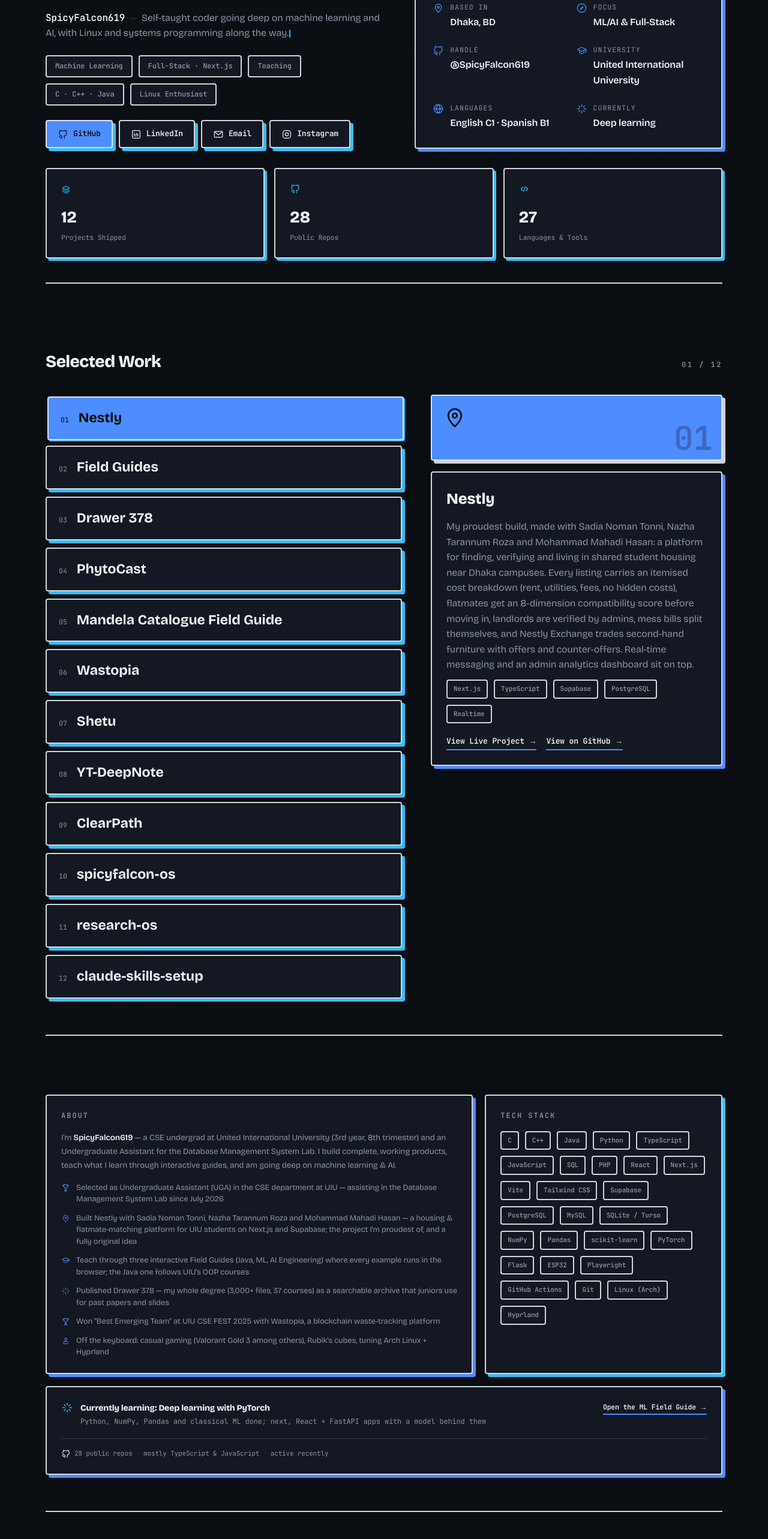
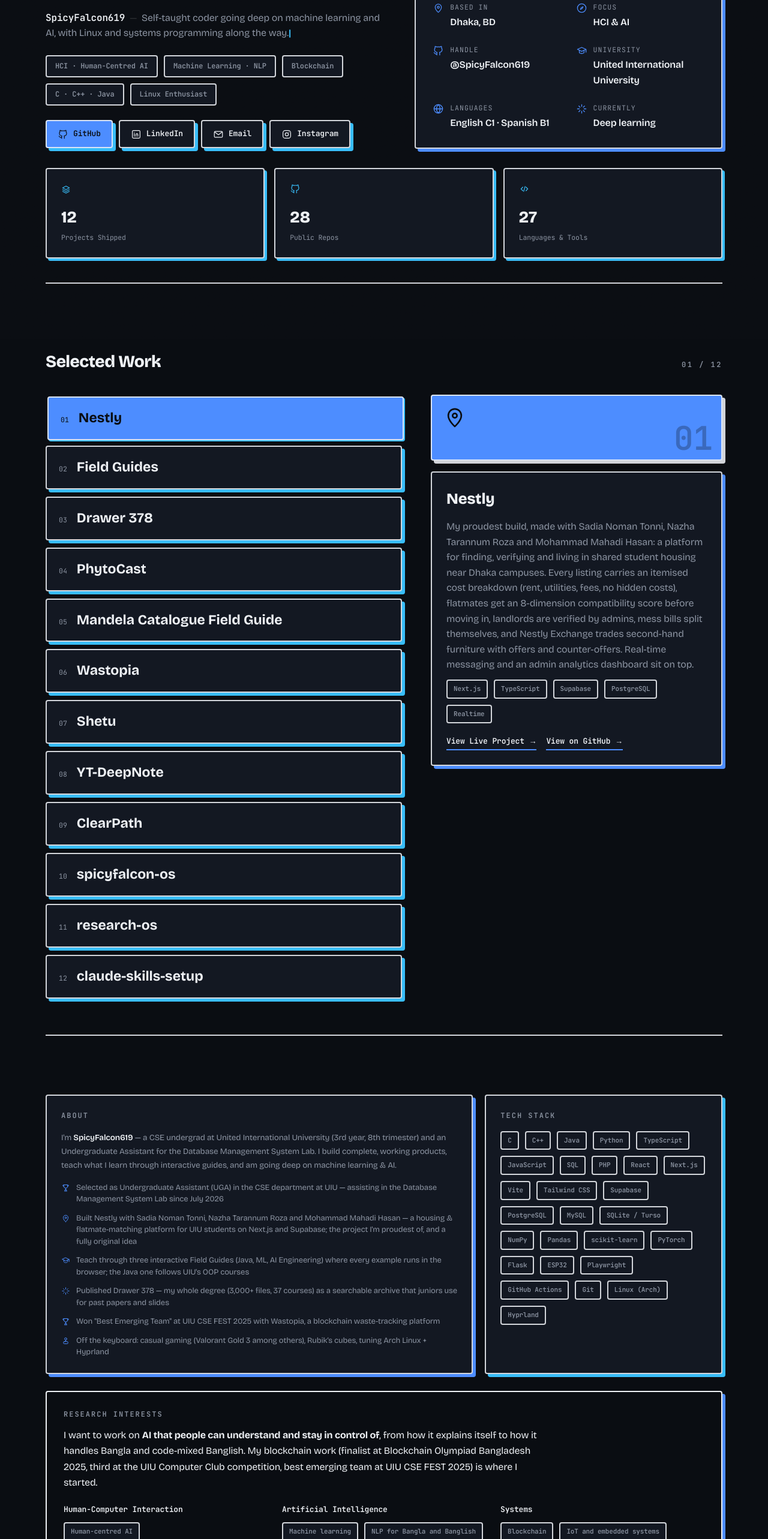
Before and after one commit to SpicyFalcon619/My-Portfolio, a Next.js app: page / in a window 1280 px wide. Shown: the part 234-2800 px from the top of the page at 60% size. Built offline with nearby package versions, Linux system fonts and the light colour scheme; no server answers.

Commit message:
Add research interests: a profile section, hero tags and updated metadata

```diff
--- a/src/app/globals.css
+++ b/src/app/globals.css
@@ -371,6 +371,15 @@ section:not(:first-of-type)::before {
   box-shadow: 5px 5px 0 0 var(--accent);
 }
 .info-panel-v3:nth-of-type(2) { box-shadow: 5px 5px 0 0 var(--accent-2); }
+.interests-panel {
+  margin-top: 28px; padding: 28px; border: 2px solid var(--fg); border-radius: var(--radius);
+  background: var(--bg-card, transparent); box-shadow: 5px 5px 0 0 var(--accent);
+}
+.interests-panel .panel-title { margin-bottom: 12px; }
+.interests-lead { margin: 0 0 22px; max-width: 78ch; line-height: 1.65; color: var(--fg); }
+.interest-grid { display: grid; grid-template-columns: repeat(3, minmax(0, 1fr)); gap: 24px; }
+.interest-group h4 { margin: 0 0 10px; font-family: var(--font-mono); font-size: 13px; font-weight: 700; color: var(--fg); }
+@media (max-width: 900px) { .interest-grid { grid-template-columns: 1fr; } }
 .panel-title { font-family: var(--font-mono); font-size: 12px; text-transform: uppercase; letter-spacing: 2px; color: var(--muted); margin-bottom: 16px; }
 
 .about-p { font-size: 13.5px; color: var(--muted); line-height: 1.7; margin-bottom: 16px; }
--- a/src/app/layout.tsx
+++ b/src/app/layout.tsx
@@ -20,7 +20,7 @@ const jetbrainsMono = JetBrains_Mono({
 export const metadata: Metadata = {
   metadataBase: new URL('https://spicyfalcon619.github.io'),
   title: 'Ahmad Maruf Hossain - Portfolio',
-  description: 'CSE undergrad at UIU and DBMS Lab assistant. Builder of Nestly, the Field Guides and Drawer 378; going deep on machine learning and AI.',
+  description: 'CSE undergrad at UIU and DBMS Lab assistant. Blockchain competition finalist; research interests in human-centred AI, HCI and NLP.',
   openGraph: {
     title: 'Ahmad Maruf Hossain (SpicyFalcon619)',
     description: 'CSE undergrad at UIU. Nestly, interactive Field Guides, Drawer 378, and a path into ML and AI.',
--- a/src/components/Hero.tsx
+++ b/src/components/Hero.tsx
@@ -36,9 +36,9 @@ export default function Hero({ githubStats }: { githubStats: GitHubStats }) {
           </p>
 
           <div className="hero-tags">
-            <span className="pill">Machine Learning</span>
-            <span className="pill">Full-Stack &middot; Next.js</span>
-            <span className="pill">Teaching</span>
+            <span className="pill">HCI &middot; Human-Centred AI</span>
+            <span className="pill">Machine Learning &middot; NLP</span>
+            <span className="pill">Blockchain</span>
             <span className="pill">C &middot; C++ &middot; Java</span>
             <span className="pill">Linux Enthusiast</span>
           </div>
@@ -95,7 +95,7 @@ export default function Hero({ githubStats }: { githubStats: GitHubStats }) {
               <CompassIcon size={15} />
               <div>
                 <div className="label">Focus</div>
-                <div className="value">ML/AI &amp; Full-Stack</div>
+                <div className="value">HCI &amp; AI</div>
               </div>
             </div>
             <div className="meta-cell">
--- a/src/components/InfoPanels.tsx
+++ b/src/components/InfoPanels.tsx
@@ -10,6 +10,12 @@ const TECH = [
   'React', 'Next.js', 'Vite', 'Tailwind CSS', 'Supabase', 'PostgreSQL', 'MySQL', 'SQLite / Turso',
   'NumPy', 'Pandas', 'scikit-learn', 'PyTorch', 'Flask', 'ESP32',
   'Playwright', 'GitHub Actions', 'Git', 'Linux (Arch)', 'Hyprland',
+];
+
+const INTERESTS = [
+  { area: 'Human-Computer Interaction', topics: ['Human-centred AI', 'Explainable and controllable AI', 'Interactive ML', 'AR/VR', 'Learning technology'] },
+  { area: 'Artificial Intelligence', topics: ['Machine learning', 'NLP for Bangla and Banglish', 'Applied AI with people in the loop'] },
+  { area: 'Systems', topics: ['Blockchain', 'IoT and embedded systems'] },
 ];
 
 const HIGHLIGHTS = [
@@ -50,6 +56,25 @@ export default function InfoPanels({ githubStats, contributions }: { githubStats
         </div>
       </div>
 
+      <div className="interests-panel" id="research">
+        <h3 className="panel-title">Research Interests</h3>
+        <p className="interests-lead">
+          I want to work on <strong>AI that people can understand and stay in control of</strong>, from how it explains itself to how it handles Bangla and code-mixed Banglish. My blockchain work (finalist at Blockchain Olympiad Bangladesh 2025, third at the UIU Computer Club competition, best emerging team at UIU CSE FEST 2025) is where I started.
+        </p>
+        <div className="interest-grid">
+          {INTERESTS.map((g) => (
+            <div className="interest-group" key={g.area}>
+              <h4>{g.area}</h4>
+              <div className="tech-grid">
+                {g.topics.map((t) => (
+                  <span className="tag" key={t}>{t}</span>
+                ))}
+              </div>
+            </div>
+          ))}
+        </div>
+      </div>
+
       <div className="activity-panel">
         <div className="activity-head">
           <div className="now-learning">
```
